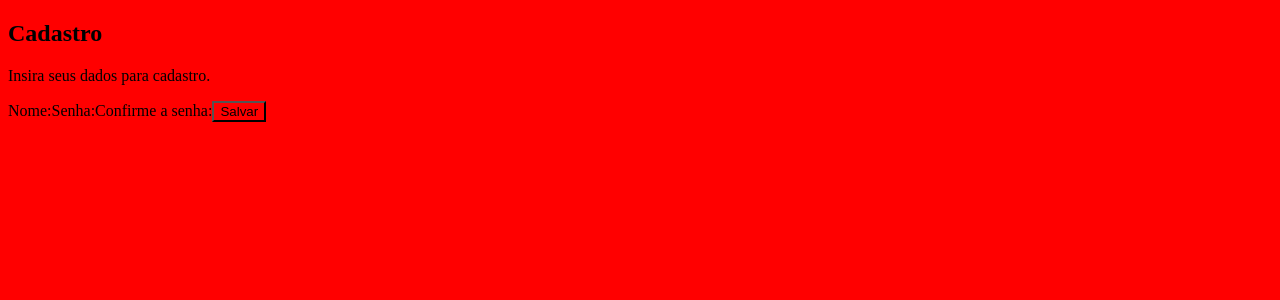
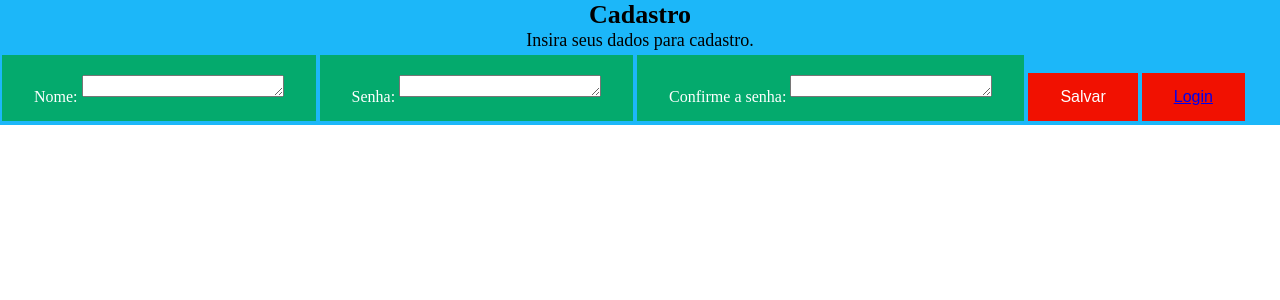
Before and after one commit to pedro-brandt/AplicacaoReact, a React (Vite) app: page /cadastro in a window 1280 px wide. Shown: the top 300 px of the page. Built offline with nearby package versions, Linux system fonts and the light colour scheme.

Commit message:
cammitDasAplicacoes

```diff
--- a/src/Components/Cadastro/Cadastro.css
+++ b/src/Components/Cadastro/Cadastro.css
@@ -1,14 +1,14 @@
-*{
-    background-color: red;
+.cadastro{
+    background-color: rgb(28, 183, 249);
 }
 
-.menu-container{
-    background-color: rgb(147, 198, 234);
-    display: flex;
+H2{
+    font-size: large;
     text-align: center;
+    font-size: 26px;
 }
 
-button{
+label{
         background-color: #04AA6D;
         border: none;
         color: white;
@@ -20,6 +20,42 @@ button{
         cursor: pointer;
         display: inline-block;
 }
-.label{
+
+
+
+.tInformacoes{
     font-size: large;
+    text-align: center;
 }
+
+.salvar{
+    background-color: #f11101;
+    border: none;
+    color: white;
+    padding: 15px 32px;
+    text-align: center;
+    text-decoration: none;
+    font-size: 16px;
+    margin: 4px 2px;
+    cursor: pointer;
+    display: inline-block;
+}
+
+textarea {
+    margin: 5px 0;
+    width: 200px;
+    height: 20px
+  }
+
+#bt8{
+    background-color: #f11101;
+    border: none;
+    color: white;
+    padding: 15px 32px;
+    text-align: center;
+    text-decoration: none;
+    font-size: 16px;
+    margin: 4px 2px;
+    cursor: pointer;
+    display: inline-block;
+}
--- a/src/Components/Cadastro/Cadastro.jsx
+++ b/src/Components/Cadastro/Cadastro.jsx
@@ -1,5 +1,7 @@
 import "../Cadastro/Cadastro.css"
 import React from "react"
+
+import { Link } from "react-router-dom";
 
 const Cadastro =()  =>{
   return (
@@ -7,12 +9,17 @@ const Cadastro =()  =>{
         <h2>Cadastro</h2>
 
         <form>
-        <p>Insira seus dados para cadastro.</p>
+        <p className="tInformacoes">Insira seus dados para cadastro.</p>
 
-        <label htmlFor="nome">Nome:</label>
-        <label htmlFor="senha">Senha:</label>
-        <label htmlFor="confirmação">Confirme a senha:</label>
-        <input type="submit" value="Salvar"></input>
+        <label htmlFor="nome">Nome:  <textarea minlength="20" maxlength="27">
+        </textarea></label>
+        <label htmlFor="senha">Senha:  <textarea minlength="6" maxlength="10">
+        </textarea></label>
+        <label htmlFor="confirmação">Confirme a senha:  <textarea minlength="6" maxlength="10">
+        </textarea></label>
+        <input  className="salvar" type="submit" value="Salvar"></input>
+        <button  id="bt8">
+        <Link to="/login" > Login</Link></button>
         </form>
     </div>
   )
--- a/src/Components/Home/Home.css
+++ b/src/Components/Home/Home.css
@@ -1,4 +1,4 @@
-<<<<<<< HEAD
+
 *{
     margin: 0 auto;
     padding: 0;
@@ -60,7 +60,7 @@ margin: 1rem;
     font-size: large;
     text-align: center;
 }
-=======
+
 *{
     margin: 0 auto;
     padding: 0;
@@ -122,4 +122,3 @@ margin: 1rem;
     font-size: large;
     text-align: center;
 }
->>>>>>> 610b938c32ff67447cbad53153326a93633f2fd9
--- a/src/Components/Home/Home.jsx
+++ b/src/Components/Home/Home.jsx
@@ -28,8 +28,6 @@ export default function Home() {
 
      <button  id="bt4">
       <Link to="/login" > Login</Link></button>
-
-    ajustar
 
      </div>
      </div>
--- a/src/Components/Login/Login.css
+++ b/src/Components/Login/Login.css
@@ -1,14 +1,14 @@
-*{
-    margin: 0 auto;
-    padding: 0;
+.login{
+    background-color: rgb(28, 183, 249);
 }
 
-.menu-container{
-    background-color: rgb(147, 198, 234);
-    display: flex;
+H2{
+    font-size: large;
     text-align: center;
+    font-size: 26px;
 }
-button{
+
+label{
         background-color: #04AA6D;
         border: none;
         color: white;
@@ -20,6 +20,29 @@ button{
         cursor: pointer;
         display: inline-block;
 }
-.label{
+
+
+
+.txInformacoes{
     font-size: large;
+    text-align: center;
 }
+
+textarea {
+    margin: 5px 0;
+    width: 200px;
+    height: 20px
+  }
+
+#bt8{
+    background-color: #f11101;
+    border: none;
+    color: white;
+    padding: 15px 32px;
+    text-align: center;
+    text-decoration: none;
+    font-size: 16px;
+    margin: 4px 2px;
+    cursor: pointer;
+    display: inline-block;
+}
--- a/src/Components/Login/Login.jsx
+++ b/src/Components/Login/Login.jsx
@@ -1,18 +1,20 @@
 import React from "react";
+
+import { Link } from "react-router-dom";
 
 const Login = () => {
     return (
         <div className="login">
             <h2>Login</h2>
             <form>
-                <p>Digite os seus dados de acesso.</p>
-                <label htmlFor="nome">Nome:</label>
-                <input type="text" id="nome" name="nome" required />
+                <p className="txInformacoes">Digite os seus dados de acesso.</p>
+                <label htmlFor="nome">Nome:<textarea minlength="20" maxlength="27">
+                </textarea></label>
+                <label htmlFor="senha">Senha:<textarea minlength="6" maxlength="8">
+                </textarea></label>
 
-                <label htmlFor="senha">Senha:</label>
-                <input type="password" id="senha" name="senha" required />
-
-                <input type="submit" value="Salvar" />
+                <button  id="bt8">
+        <Link to="/" > Inicio</Link></button>
             </form>
         </div>
     );
```
